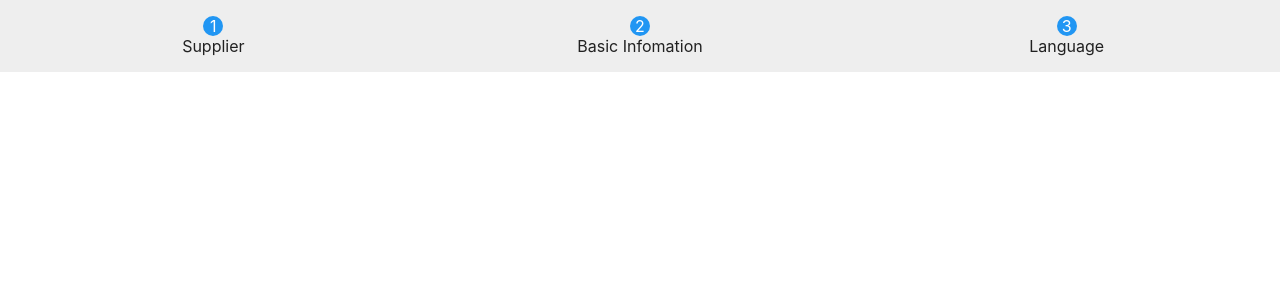
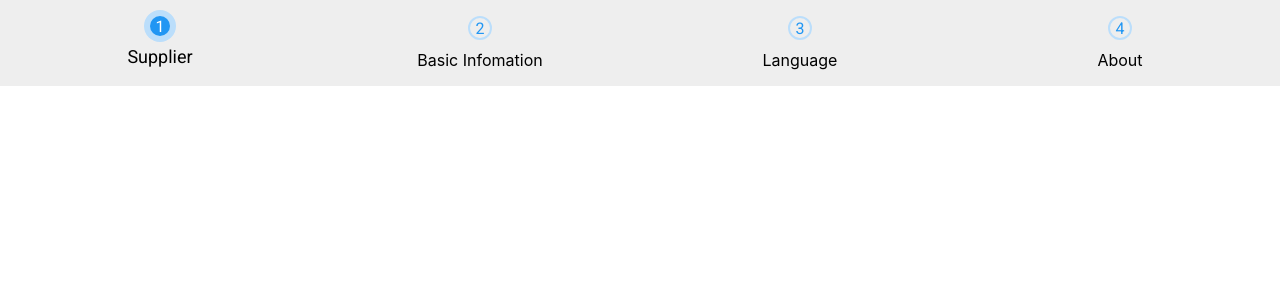
Before and after one commit to hungthuanmk/nab-stepper, a React (Create React App) app: page / in a window 1280 px wide. Shown: the top 300 px of the page. Built offline with nearby package versions, Linux system fonts and the light colour scheme.

Commit message:
Clean up before sleeping z.zz.zzz

```diff
--- a/src/App.js
+++ b/src/App.js
@@ -1,14 +1,22 @@
-import React from "react";
+import React, { useState } from "react";
 
 import { Stepper, Step } from "./components/Stepper/Stepper";
 
 function App() {
+    const [currentStepKey, setStepKey] = useState("a");
     return (
         <div className="App">
-            <Stepper activeStepKey={1}>
-              <Step activateKey={1} title="Supplier"/>
-              <Step activateKey={2} title="Basic Infomation"/>
-              <Step activateKey={3} title="Language"/>
+            <Stepper
+                activeStepKey={currentStepKey}
+                onOrderChange={(newStepKey) => {
+                    console.log(newStepKey);
+                    setStepKey(newStepKey);
+                }}
+            >
+                <Step activateKey={"a"} title="Supplier" />
+                <Step activateKey={"b"} title="Basic Infomation" />
+                <Step activateKey={"c"} title="Language" />
+                <Step activateKey={"d"} title="About" />
             </Stepper>
         </div>
     );
--- a/src/components/Stepper/Step.scss
+++ b/src/components/Stepper/Step.scss
@@ -4,12 +4,25 @@
 @import url(http://fonts.googleapis.com/css?family=Roboto);
 
 desk-h3 {
-    font: Roboto 18px medium;
-    color: $cl-neutral-5;
+    &-font {
+        font-family: Roboto;
+        font-size: 18px;
+        font-weight: 500;
+    }
+
+    &-color {
+        color: $cl-neutral-5;
+    }
 }
 
 desk-body {
-    font: Roboto 16px;
+    &-font {
+        font-family: Roboto;
+        font-size: 16px;
+        font-style: regular;
+        // font-weight: 500;
+    }
+
     color: $cl-neutral-5;
 }
 
@@ -18,6 +31,11 @@ desk-body {
     display: flex;
     flex: 1;
     align-items: center;
+
+    &:hover {
+        background-color: $cl-black8;
+        border-radius: 4px;
+    }
 
     @include mobile {
         flex-direction: row;
@@ -37,11 +55,14 @@ desk-body {
             justify-content: center;
             align-items: center;
             font: Roboto 12px medium;
+            font-family: Roboto;
+            font-size: 16px;
+            color: $cl-white;
             // text-align: center;
         }
         &-activated {
             @extend .step-number-visited;
-            box-shadow: 0, 0 6px $cl-primary 12%;
+            box-shadow: 0 0 0 6px $cl-primary-light;
         }
         &-unvisited {
             @extend .step-number-visited;
@@ -49,17 +70,31 @@ desk-body {
             background-color: rgba(0, 0, 0, 0);
             border: 2px solid $cl-primary-light;
         }
-
     }
 
+
     &-label {
+        &-margin {
+            @include mobile {
+                margin-left: 10px;
+            }
+            @include desktop {
+                margin-top: 10px;
+            }
+        }
+
         &-visited {
-           @extend desk-body;
+            @extend .step-label-margin;
+            @extend desk-body-font;
         }
         &-activated {
-            @extend desk-h3;
+            @extend .step-label-margin;
+            @extend desk-h3-font;
+
         }
         &-unvisited {
+            @extend .step-label-margin;
+            // @extend desk-h3-font;
             // @extend .step-number-visited;
             // color: $cl-primary;
             // background-color: rgba(0, 0, 0, 0);
--- a/src/components/Stepper/Stepper.js
+++ b/src/components/Stepper/Stepper.js
@@ -6,10 +6,6 @@ import "./Stepper.scss";
 import "./Step.scss";
 
 class Step extends Component {
-    // constructor(props) {
-    //     super(props);
-    // }
-
     styleMap = {
         unvisited: {
             number: "step-number-unvisited",
@@ -24,14 +20,11 @@ class Step extends Component {
 
     getStyle = (className) => this.styleMap[this.props.state][className];
 
-    // onStepClick = (number) =>
-    //     this.props.onStepClickHandler(number);
-
     render() {
         return (
             <div
                 className="step"
-                onClick={() => this.props.onStepClick(this.props._number)}
+                onClick={() => this.props.onStepClick(this.props.activateKey)}
             >
                 {/* number */}
                 <div className={this.getStyle("number")}>
@@ -47,31 +40,47 @@ class Step extends Component {
 class Stepper extends Component {
     constructor(props) {
         super(props);
-        this.props.children.map((step, idx) =>
-            React.cloneElement(step, { _number: idx + 1 })
-        );
+        this.state = {
+            activeStepKey: this.props.activeStepKey,
+        };
+
+        this.stepsManager = new Map();
+        this.props.children.forEach((step) => {
+            this.stepsManager.set(step.props.activateKey, step);
+        });
     }
 
-    onStepClickHandler = (stepNumber) => {
-        console.log(`Step ${stepNumber} clicked!`);
+    getActiveState = (idx, key) => {
+        let stepKeys = Array.from(this.stepsManager.keys());
+        let foundIdx = stepKeys.indexOf(key);
+        if (idx < foundIdx) return "visited";
+        if (idx === foundIdx) return "activated";
+        else return "unvisited";
     };
 
     render() {
         return (
             <div className="stepper">
-                {/* {this.props.children} */}
                 {this.props.children.map((step, idx) =>
                     React.cloneElement(step, {
                         _number: idx + 1,
-                        onStepClick: this.onStepClickHandler,
-                        state: "visited",
+                        key: idx,
+                        onStepClick: this.props.onOrderChange,
+                        state: this.getActiveState(
+                            idx,
+                            this.state.activeStepKey
+                        ),
                     })
                 )}
             </div>
         );
     }
 
-    // static getDerivedStateFromProps(props, state) {}
+    static getDerivedStateFromProps(nextProps, prevState) {
+        return {
+            activeStepKey: nextProps.activeStepKey,
+        };
+    }
 }
 
 Step.propTypes = {
```
